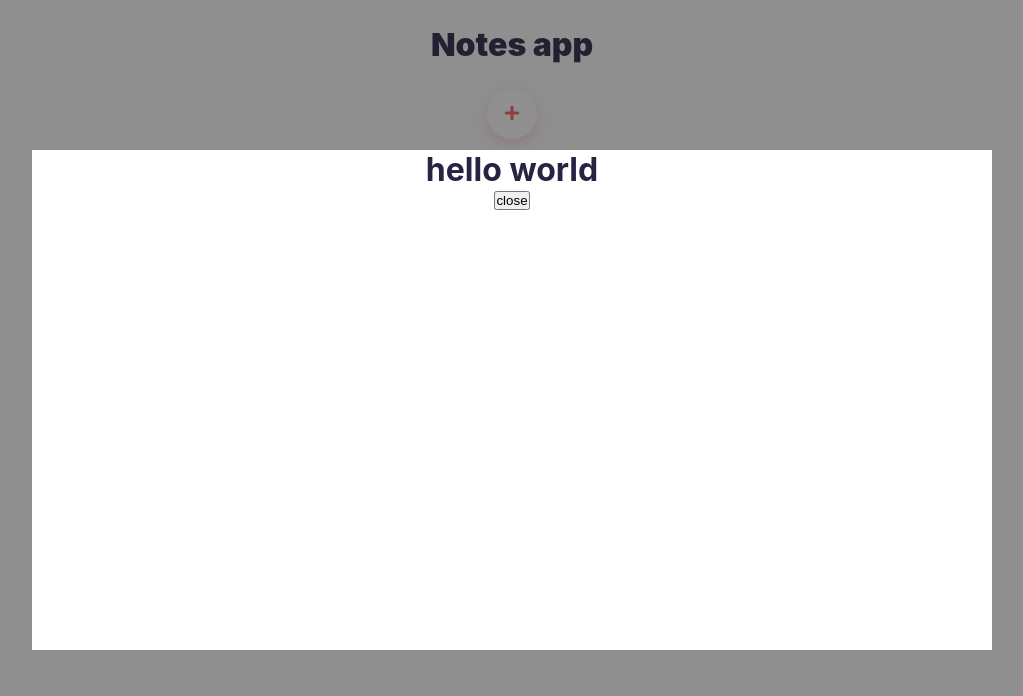
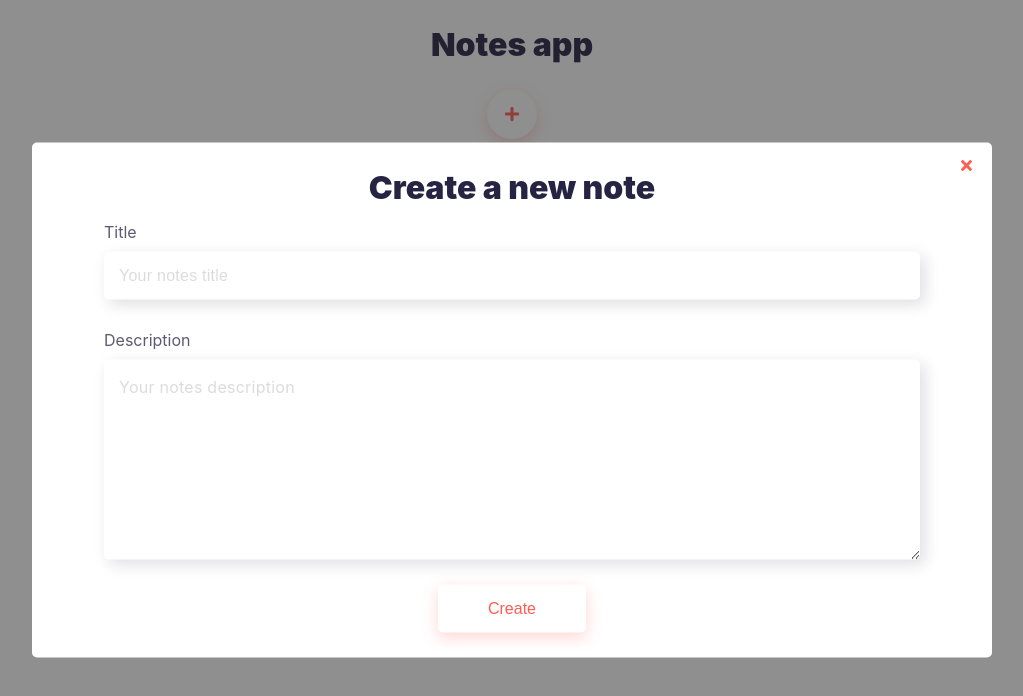
Before and after one commit to gasampaiosouza/notes, a Next.js app: page / in a window 1280 px wide. Both pictures are taken after a click on the button 640 px from the left and 114 px from the top of the page. Shown: the top 696 px of the page, without its empty margins (128-1151 px from the left). Built offline with nearby package versions, Linux system fonts and the light colour scheme.

Commit message:
make it work as it should

```diff
--- a/components/Button/Button.tsx
+++ b/components/Button/Button.tsx
@@ -2,13 +2,25 @@ import React from 'react';
 import style from './button.module.scss';
 
 type buttonType = {
-  showFunc: any;
+  showFunc?: any;
+  text?: string;
+  classname?: string;
+  callback?: any;
 };
 
-const Button: React.FC<buttonType> = ({ children, showFunc }) => {
+const Button: React.FC<buttonType> = ({
+  children,
+  showFunc,
+  text,
+  classname,
+  callback,
+}) => {
   return (
-    <button className={`${style['button']} header--button`} onClick={showFunc}>
-      {children}
+    <button
+      className={`${style['button']} ${classname}`}
+      onClick={showFunc || callback}
+    >
+      {children || text}
     </button>
   );
 };
--- a/components/Button/button.module.scss
+++ b/components/Button/button.module.scss
@@ -12,10 +12,8 @@
 
   color: $main;
   background: transparent;
-  // border: 2px solid $main;
 
   font-size: 1em;
-  font-weight: 500;
   box-shadow: 0 5px 15px rgba($main, 0.25);
 
   transition: background, color 0.2s ease-in-out;
--- a/components/Header/Header.tsx
+++ b/components/Header/Header.tsx
@@ -5,22 +5,54 @@ import Button from '../Button/Button';
 
 import { FontAwesomeIcon } from '@fortawesome/react-fontawesome';
 import { faPlus } from '@fortawesome/free-solid-svg-icons';
+import List from '../List/List';
+
+type noteType = {
+  title: string;
+  desc: string;
+};
 
 const App = () => {
   const [show, setShow] = useState(false);
+  const [content, setContent] = useState([
+    {
+      title: '',
+      desc: '',
+      id: 0,
+    },
+  ]);
 
   const showModal = () => setShow(true);
   const hideModal = () => setShow(false);
+
+  const handleNotes = (prop: noteType) =>
+    setContent((prevState) => [
+      ...prevState,
+      {
+        title: prop.title,
+        desc: prop.desc,
+        id: prevState[prevState.length - 1].id + 1,
+      },
+    ]);
 
   return (
     <div className={style['header']}>
       <h1 className={style['header--title']}>Notes app</h1>
 
-      <Button showFunc={showModal}>
-        <FontAwesomeIcon icon={faPlus} />
+      <Button showFunc={showModal} classname="button">
+        <FontAwesomeIcon
+          icon={faPlus}
+          className={style['header--button__icon']}
+        />
       </Button>
 
-      <Modal handleClose={hideModal} show={show} />
+      <Modal handleClose={hideModal} show={show} changeState={handleNotes} />
+
+      <p className={`${style['header--desc']} desc`}>
+        To delete a note, <span className="color bold">left click</span> it!
+      </p>
+
+      <List content={content} setContent={setContent} />
     </div>
   );
 };
--- a/components/Header/header.module.scss
+++ b/components/Header/header.module.scss
@@ -6,6 +6,21 @@ $black: #272343;
 .header {
   &--title {
     margin: 25px;
-    font-weight: 900;
+  }
+
+  &--desc {
+    margin: 25px 0;
+  }
+
+  &--button {
+    position: relative;
+
+    &__icon {
+      position: absolute;
+      top: 50%;
+      left: 50%;
+      transform: translate(-50%, -50%);
+      width: 20px;
+    }
   }
 }
--- a/components/List/List.tsx
+++ b/components/List/List.tsx
@@ -1,29 +1,21 @@
-import { useState } from 'react';
 import style from './list.module.scss';
 import toggleNote from './toggleNote';
+import { useRef, SetStateAction } from 'react';
 
-function List() {
-  const [content, setContent] = useState([
-    {
-      title: 'Things i need to buy',
-      date: '29/06/2020',
-      note:
-        'lorem bla bla something really cool lorem bla bla something really cool lorem bla bla something really coollorem bla bla something really cool lorem bla bla something really cool lorem bla bla something really cool',
-      id: 1,
-    },
-    {
-      title: 'item 2',
-      date: '29/06/2020',
-      note: 'lorem bla bla something really cool',
-      id: 2,
-    },
-    {
-      title: 'item 3',
-      date: '29/06/2020',
-      note: 'lorem bla bla something really cool',
-      id: 3,
-    },
-  ]);
+type listType = {
+  content: {
+    title: string;
+    desc: string;
+    id: number;
+  }[];
+  setContent: any;
+};
+
+function List({ content, setContent }: listType) {
+  const listItem = useRef(null);
+
+  const deleteNote = (list_id: string) =>
+    setContent(content.filter((item) => item.id.toString() != list_id));
 
   return (
     <div className={style['list']}>
@@ -34,25 +26,41 @@ function List() {
         <span className={style['list--header__date']}>DATE</span>
       </div>
 
-      {content.map((item, i) => {
+      {Object.keys(content).length !== 1 ? (
+        content.map((item) => {
+          if (!item.title) return;
+
           return (
             <div
               className={`${item} ${style['list--item']}`}
               onClick={toggleNote}
-            key={i}
+              key={item.id}
               style={{ maxHeight: '50px' }}
+              ref={listItem}
+              id={item.id.toString()}
+              onContextMenu={(ev) => {
+                ev.preventDefault();
+                const clickedListID = ev.currentTarget.id;
+
+                deleteNote(clickedListID);
+              }}
             >
               <div className={style['list--item__info']}>
                 <p className={style['list--item__title']}>{item.title}</p>
-              <p className={style['list--item__date']}>{item.date}</p>
+                {/* <p className={style['list--item__date']}>{item.date}</p> */}
               </div>
 
               <div className={style['list--item__note']}>
-              <p>{item.note}</p>
+                <p>{item.desc}</p>
               </div>
             </div>
           );
-      })}
+        })
+      ) : (
+        <p className={`${style['list--empty__message']} desc`}>
+          You do not have any notes
+        </p>
+      )}
     </div>
   );
 }
--- a/components/List/list.module.scss
+++ b/components/List/list.module.scss
@@ -8,9 +8,12 @@
   border-radius: 5px;
 
   &--title {
-    font-weight: 900;
     font-size: 1.5em;
     margin: 25px;
+  }
+
+  &--empty__message {
+    margin: 25px 0;
   }
 
   &--header {
--- /dev/null
+++ b/components/Modal/Box.tsx
@@ -0,0 +1,66 @@
+import { useRef } from 'react';
+import style from './modal.module.scss';
+import { FontAwesomeIcon } from '@fortawesome/react-fontawesome';
+import { faTimes } from '@fortawesome/free-solid-svg-icons';
+import Button from '../Button/Button';
+
+type boxType = {
+  handleClose?: any;
+  changeState?: any;
+};
+
+const Box = ({ handleClose, changeState }: boxType) => {
+  const titleInput = useRef(null);
+  const descInput = useRef(null);
+
+  const createNote = () => {
+    const title: HTMLInputElement | null = titleInput.current;
+    const desc: HTMLTextAreaElement | null = descInput.current;
+
+    handleClose();
+    changeState({
+      title: title!.value,
+      desc: desc!.value,
+    });
+
+    title!.value = '';
+    desc!.value = '';
+  };
+
+  return (
+    <div className={`${style['modal--box']}`}>
+      <h1 className={style['modal--box__title']}>Create a new note</h1>
+
+      <FontAwesomeIcon
+        icon={faTimes}
+        onClick={handleClose}
+        className={style['modal--box__close']}
+      />
+
+      <div className={style['form']}>
+        <label htmlFor="title">Title</label>
+        <input
+          type="text"
+          placeholder="Your notes title"
+          id="title"
+          spellCheck="false"
+          className={style['title']}
+          ref={titleInput}
+        />
+
+        <label htmlFor="description">Description</label>
+        <textarea
+          spellCheck="false"
+          placeholder="Your notes description"
+          id="description"
+          className={style['description']}
+          ref={descInput}
+        ></textarea>
+      </div>
+
+      <Button text="Create" callback={createNote} />
+    </div>
+  );
+};
+
+export default Box;
--- a/components/Modal/Modal.tsx
+++ b/components/Modal/Modal.tsx
@@ -1,21 +1,20 @@
 import style from './modal.module.scss';
+import Box from './Box';
 
 type modalType = {
-  handleClose: any;
-  show: boolean;
+  handleClose?: any;
+  show?: boolean;
+  changeState?: any;
 };
 
-const Modal = ({ handleClose, show }: modalType) => {
+const Modal = ({ handleClose, show, changeState }: modalType) => {
   const showHideClassName = show ? 'display-block' : 'display-none';
 
   return (
     <div className={`modal ${style[showHideClassName]}`}>
       <div className={`${style['modal--overlay']}`} onClick={handleClose}></div>
 
-      <div className={`${style['modal--box']}`}>
-        <h1>hello world</h1>
-        <button onClick={handleClose}>close</button>
-      </div>
+      <Box handleClose={handleClose} changeState={changeState} />
     </div>
   );
 };
--- a/components/Modal/modal.module.scss
+++ b/components/Modal/modal.module.scss
@@ -1,4 +1,5 @@
 @import '../../animations.scss';
+@import '../Header/header.module.scss';
 
 .modal {
   position: absolute;
@@ -28,11 +29,92 @@
     transform: translate(-50%, -50%);
 
     width: 75%;
-    height: 500px;
     background: #fff;
+    padding: 25px 0;
+
+    border-radius: 5px;
 
     z-index: 3;
     animation: appear 0.25s ease-in-out;
+
+    &__close {
+      cursor: pointer;
+      position: absolute;
+
+      top: 15px;
+      right: 20px;
+
+      width: 20px;
+
+      color: $main;
+    }
+
+    &__title {
+      margin-bottom: 15px;
+    }
+
+    .form {
+      width: 85%;
+
+      margin: 0 auto;
+
+      display: flex;
+      flex-direction: column;
+    }
+
+    input,
+    textarea {
+      border: none;
+      outline: none;
+
+      padding: 15px;
+
+      box-shadow: 5px 5px 15px rgba($black, 0.15);
+      font-size: 1em;
+      border-radius: 5px;
+      letter-spacing: 0.25px;
+
+      &::placeholder {
+        opacity: 0.25;
+      }
+    }
+
+    label {
+      text-align: left;
+      margin-top: 25px;
+      margin-bottom: 10px;
+      color: rgba($black, 0.75);
+
+      &:first-child {
+        margin-top: 0;
+      }
+    }
+
+    input.title {
+      margin-bottom: 5px;
+    }
+
+    textarea.description {
+      resize: vertical;
+      font-family: inherit;
+
+      max-height: 500px;
+      min-height: 200px;
+
+      margin-bottom: 25px;
+      line-height: 25px;
+
+      &::-webkit-scrollbar {
+        width: 8px;
+        background: #fff;
+        cursor: default !important;
+      }
+
+      &::-webkit-scrollbar-thumb {
+        background: $main;
+        border-radius: 50px;
+      }
+    }
   }
 }
 
--- a/pages/index.tsx
+++ b/pages/index.tsx
@@ -1,10 +1,8 @@
-import List from '../components/List/List';
 import Header from '../components/Header/Header';
 
 const Index = () => (
   <div className="container">
     <Header />
-    <List />
   </div>
 );
 
--- a/style.scss
+++ b/style.scss
@@ -13,6 +13,10 @@ body {
   color: $black;
 }
 
+h1 {
+  font-weight: 900;
+}
+
 .container {
   width: 75%;
   margin: 0 auto;
@@ -21,12 +25,25 @@ body {
   @include flex-center($justify: false);
   flex-direction: column;
 
-  .header--button {
+  .button {
     width: 50px;
     height: 50px;
     padding: 0;
     border-radius: 50%;
   }
+}
+
+.desc {
+  color: rgba($black, 0.75);
+}
+
+.color {
+  color: $main;
+}
+
+.bold {
+  font-weight: 900;
+  letter-spacing: 0.25px;
 }
 
 .visible {
```
Lines whose indentation alone changed are shown as unchanged.
